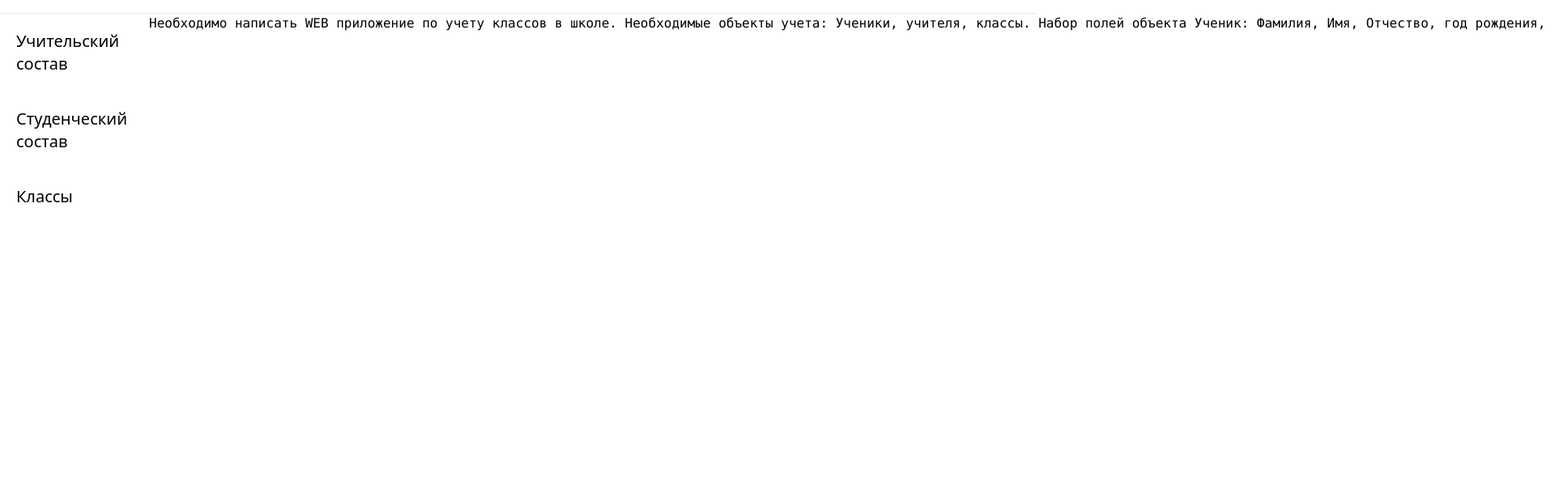
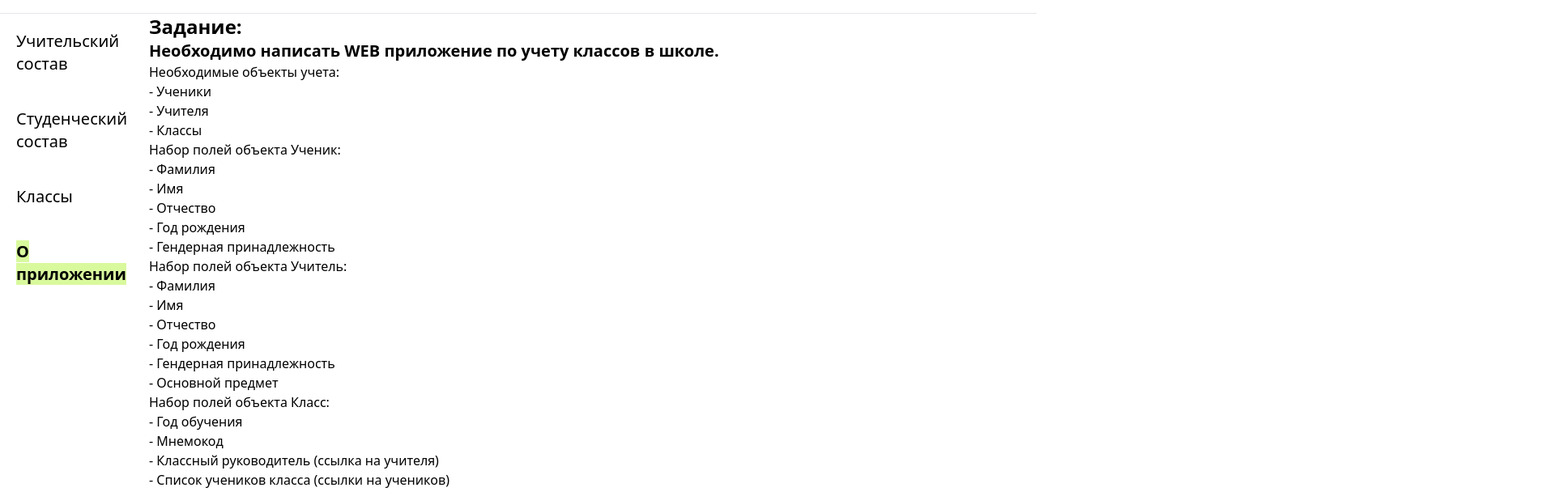
Before and after one commit to creemos/psrt-frontend, a React (Create React App) app: page / in a window 1280 px wide. Shown: the part 60-668 px from the top of the page at 81% size, 1920 px wide, since content can reach past the window. Built offline with nearby package versions, Linux system fonts and the light colour scheme.

Commit message:
fix: filter lowercase

```diff
--- a/src/components/Greetings/Greetings.jsx
+++ b/src/components/Greetings/Greetings.jsx
@@ -1,23 +1,50 @@
 const Greetings = () => {
   return (
     <div>
-      <pre>
-        Необходимо написать WEB приложение по учету классов в школе.
-        Необходимые объекты учета: Ученики, учителя, классы. Набор полей объекта
-        Ученик: Фамилия, Имя, Отчество, год рождения, гендерная принадлежность. Набор
-        полей объекта Учитель: Фамилия, Имя, Отчество, год рождения, гендерная
-        принадлежность, основной предмет. Набор полей объекта Класс: Год
-        обучения, мнемокод, Классный руководитель (ссылка на учителя), список
-        учеников класса (ссылки на учеников). WEB интерфейс дожен позволять
-        просматривать информацию об объектах учета в лайф гриде. Должна иметься
-        возможность сортировок и отбора по любым из полей. Возможные действия
-        над объектами учета - Добавление, размножение, удаление. Приложение
-        должно работать в сервере приложений Tomcat, использовать в качестве
-        СУБД PostgreSQL. Приветствуется использование методологии разработки
-        Spring, OS Linux.
-      </pre>
+      <h2 className="font-bold text-2xl">Задание:</h2>
+      <div>
+        <p className="font-bold text-xl">Необходимо написать WEB приложение по учету классов в школе. </p>
+        <p>Необходимые объекты учета:</p>
+        <ul>
+          <li>- Ученики</li>
+          <li>- Учителя</li>
+          <li>- Классы</li>
+        </ul>
+        <p>Набор полей объекта Ученик:</p>
+        <ul>
+          <li>- Фамилия</li>
+          <li>- Имя</li>
+          <li>- Отчество</li>
+          <li>- Год рождения</li>
+          <li>- Гендерная принадлежность</li>
+        </ul>
+        <p>Набор полей объекта Учитель:</p>
+        <ul>
+          <li>- Фамилия</li>
+          <li>- Имя</li>
+          <li>- Отчество</li>
+          <li>- Год рождения</li>
+          <li>- Гендерная принадлежность</li>
+          <li>- Основной предмет</li>
+        </ul>
+        <p>Набор полей объекта Класс:</p>
+        <ul>
+          <li>- Год обучения</li>
+          <li>- Мнемокод</li>
+          <li>- Классный руководитель (ссылка на учителя)</li>
+          <li>- Список учеников класса (ссылки на учеников)</li>
+        </ul>
+        <p>
+          WEB интерфейс дожен позволять просматривать информацию об объектах
+          учета в лайф гриде. Должна иметься возможность сортировок и отбора по
+          любым из полей. Возможные действия над объектами учета - Добавление,
+          размножение, удаление. Приложение должно работать в сервере приложений
+          Tomcat, использовать в качестве СУБД PostgreSQL. Приветствуется
+          использование методологии разработки Spring, OS Linux.
+        </p>
+      </div>
     </div>
   );
 };
 
-export default Greetings
+export default Greetings;
--- a/src/components/NavBar/NavBar.jsx
+++ b/src/components/NavBar/NavBar.jsx
@@ -33,6 +33,16 @@ const NavBar = () => {
           Классы
         </NavLink>
       </div>
+      <div className="m-5 text-xl w-36">
+        <NavLink
+          to="/"
+          className={({ isActive }) =>
+            isActive ? "bg-lime-200 font-bold" : ""
+          }
+        >
+          О приложении
+        </NavLink>
+      </div>
     </div>
   );
 };
--- a/src/components/Students/Students.jsx
+++ b/src/components/Students/Students.jsx
@@ -29,9 +29,9 @@ const Students = () => {
     if (filter !== "") {
       const filtratedStudents = array.filter((student) => {
         return (
-          student.firstname.toLowerCase().includes(filter) ||
-          student.patronymic.toLowerCase().includes(filter) ||
-          student.lastname.toLowerCase().includes(filter)
+          student.firstname.toLowerCase().includes(filter.toLowerCase()) ||
+          student.patronymic.toLowerCase().includes(filter.toLowerCase()) ||
+          student.lastname.toLowerCase().includes(filter.toLowerCase())
         );
       });
       setAllStudents(filtratedStudents);
--- a/src/components/Teachers/Teachers.jsx
+++ b/src/components/Teachers/Teachers.jsx
@@ -24,9 +24,9 @@ const Teachers = () => {
     if (filter !== "") {
       const filtratedTeachers = array.filter((teacher) => {
         return (
-          teacher.firstname.toLowerCase().includes(filter) ||
-          teacher.patronymic.toLowerCase().includes(filter) ||
-          teacher.lastname.toLowerCase().includes(filter)
+          teacher.firstname.toLowerCase().includes(filter.toLowerCase()) ||
+          teacher.patronymic.toLowerCase().includes(filter.toLowerCase()) ||
+          teacher.lastname.toLowerCase().includes(filter.toLowerCase())
         );
       });
       setAllTeachers(filtratedTeachers);
```
